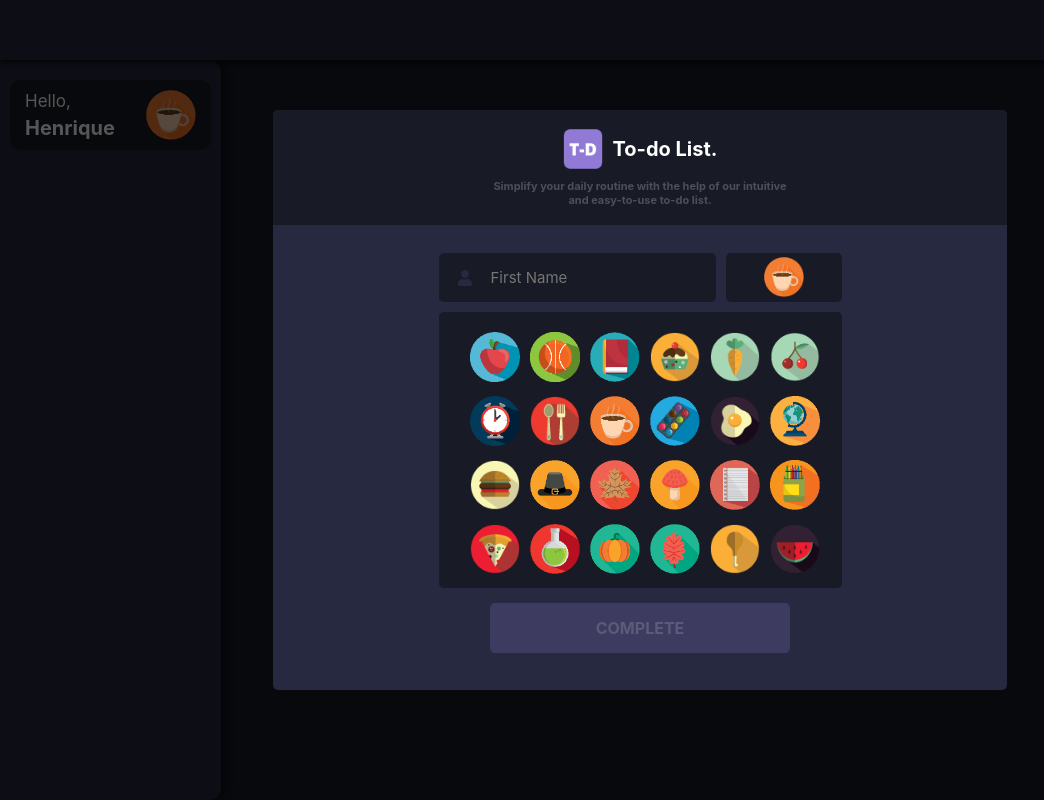
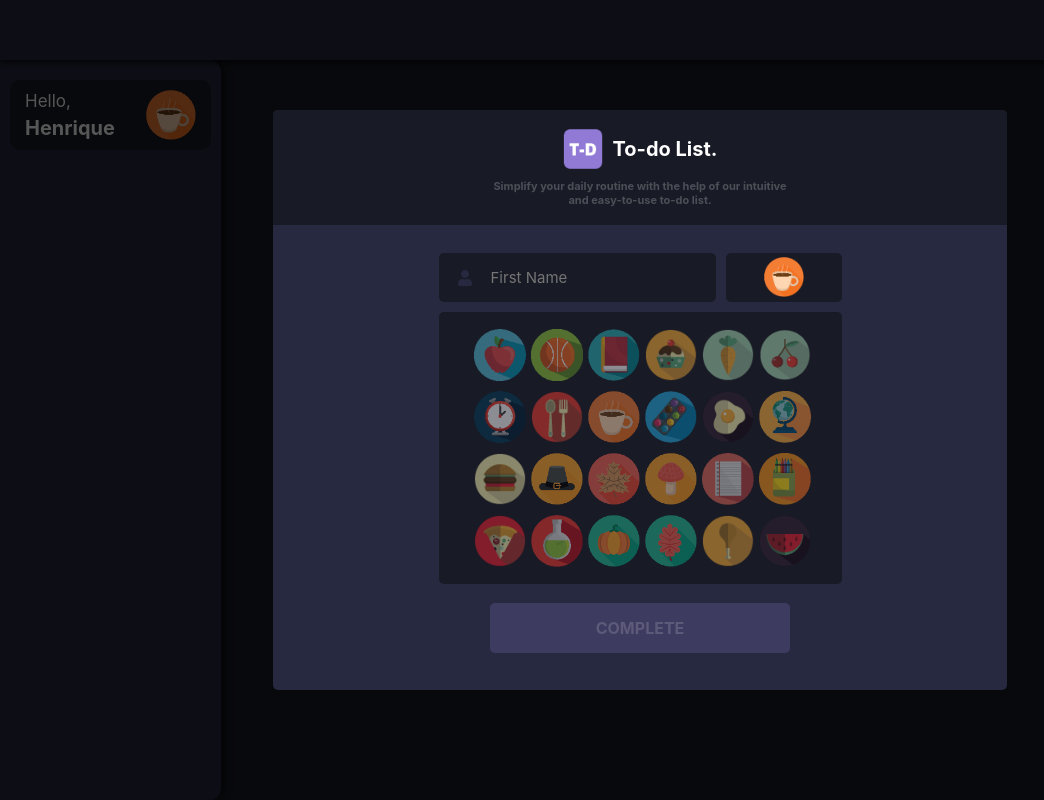
Before and after one commit to oPedroFranca/Todo-list, a React (Vite) app: page / in a window 1280 px wide. Shown: the whole page, without its empty margins (0-1044 px from the left). Built offline with nearby package versions, Linux system fonts and the light colour scheme.

Commit message:
create layout - creating IconOptions

```diff
--- a/src/components/IconOptionUser/index.tsx
+++ b/src/components/IconOptionUser/index.tsx
@@ -6,12 +6,20 @@ interface IconOptionProps {
 }
 
 export const IconOptionUser = ({ icons }: IconOptionProps) => {
+  const handleClick = (icon: string) => {
+    console.log(`Icon clicked: ${icon}`);
+  };
+
   return (
     <>
       <IconOptionDiv>
         {icons.map((icon: string, index: number) => (
           <div key={index}>
-            <img src={icon} alt={`Icon ${index}`} />
+            <img
+              src={icon}
+              alt={`Icon ${index}`}
+              onClick={() => handleClick(icon)}
+            />
           </div>
         ))}
       </IconOptionDiv>
--- a/src/components/IconOptionUser/style.tsx
+++ b/src/components/IconOptionUser/style.tsx
@@ -5,16 +5,28 @@ export const IconOptionDiv = styled.div`
   display: flex;
   justify-content: center;
   align-items: center;
+  height: calc(272px - 24px);
+  max-height: 272px;
   background-color: ${colors.dark_black};
   overflow: auto;
   border-radius: 5px;
-  padding: 20px 12px 0px 12px;
+  padding: 12px;
   flex-wrap: wrap;
 
-  & img {
-    margin-left: 10px;
-    margin-bottom: 10px;
-    width: 50px;
-    cursor: pointer;
+  & div {
+    margin-left: 5px;
+    margin-top: 5px;
+
+    & img {
+      width: 52px;
+      cursor: pointer;
+      opacity: 50%;
+      transition: transform 0.2s ease 0s, opacity 0.2s ease 0s;
+
+      &:hover {
+        transform: scale(1.1);
+        opacity: 100%;
+      }
+    }
   }
 `;
```
